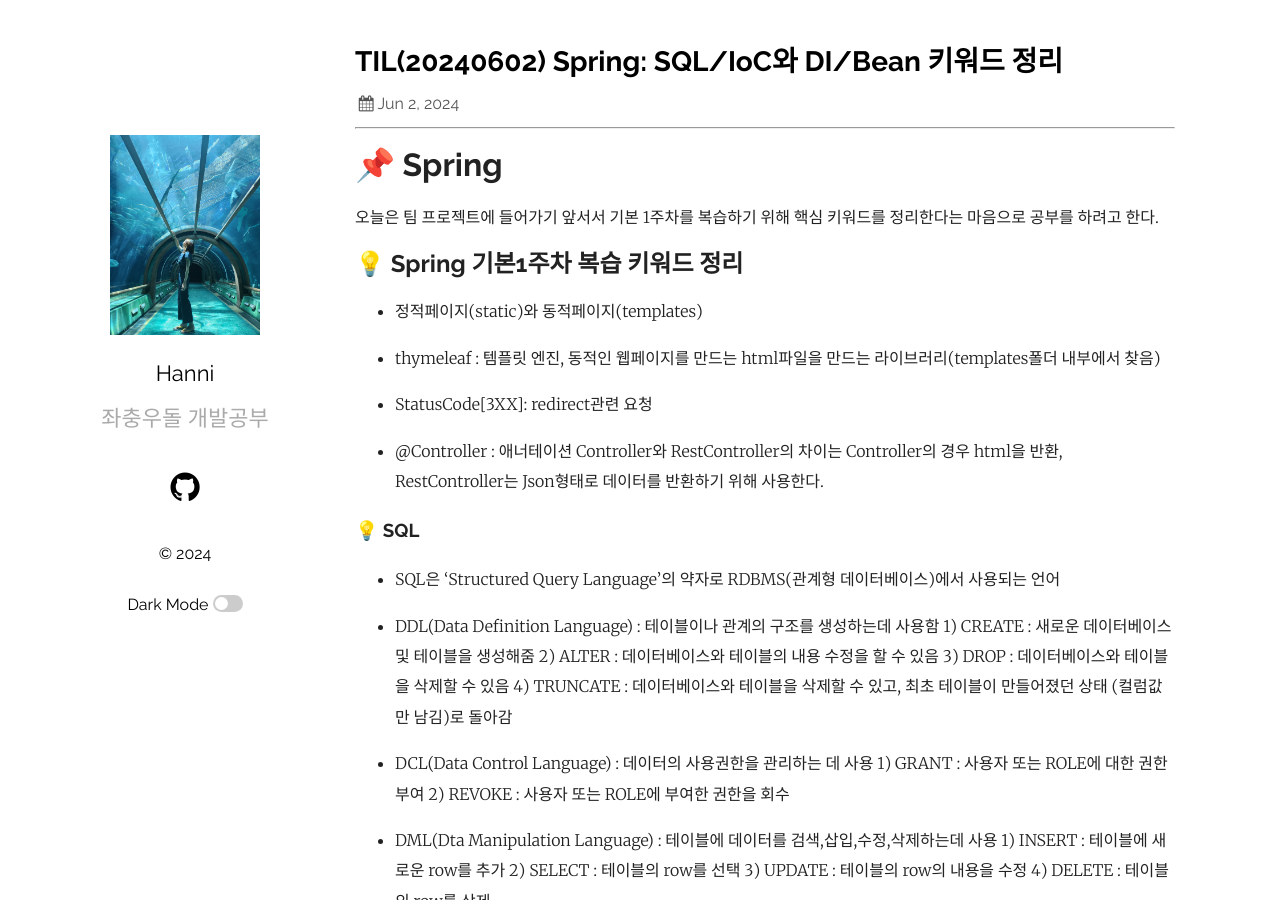
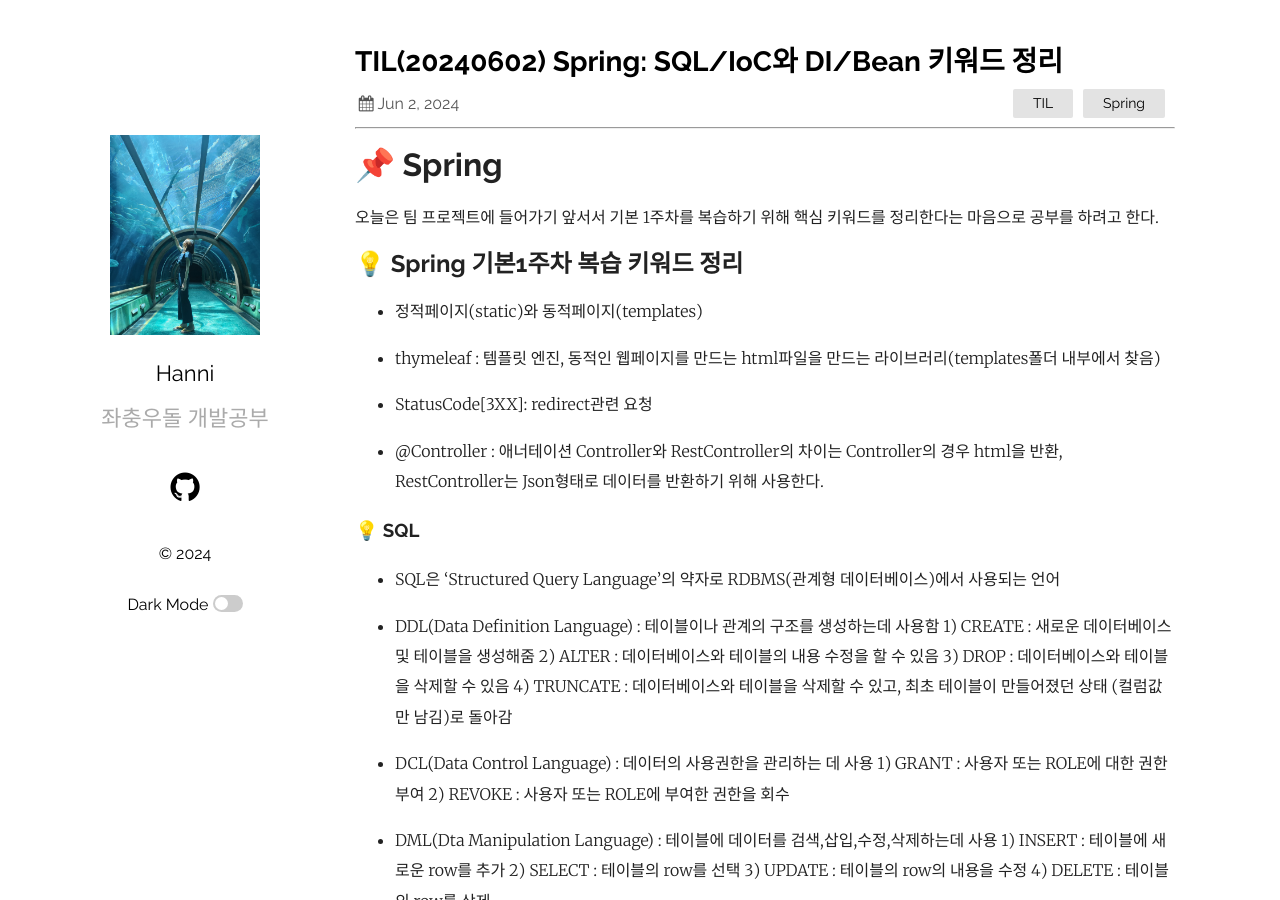
Before and after one commit to HaejungHan/HaejungHan.previous.blog, a Jekyll site: the page built from _posts/2024-06-02-.markdown, in a window 1280 px wide and 900 px high. Built offline with Jekyll 4.4.1, drawn with Linux system fonts in a browser that asks for light colours.

Commit message:
category error

````diff
--- a/_posts/2024-06-02-.markdown
+++ b/_posts/2024-06-02-.markdown
@@ -2,7 +2,7 @@
 layout: post
 title:  "TIL(20240602) Spring: SQL/IoC와 DI/Bean 키워드 정리"
 date:  2024-06-02
-categories:
+categories: TIL Spring
 ---
 
 ---------------------------------------------------------------------
@@ -178,25 +178,3 @@
 ### 💡 Jpa : java ORM기술의  대표적 명세
 - 웹 어플리케이션 서버와 JDBC 사이에서 동작이 되고 있는데, Jpa를 사용하게 되면 데이터베이스에 직접 연결하지 않아도 자동으로 매핑이 된다.
 - Jpa는 표준 명세, 이를 실제로 구현한 프레임워크 중 사실상 표준이 하이버네이트(Hibernate) 이다.
-
-
-
----------------------------------------------------------------------
-
-
-
-
-<!-- # 📌 코딩테스트1️⃣ :
-
-## 🔒 문제 :
-
-
-## 🚫 조건 :
-
-
-# 🔓 문제풀이
-
-```java
-
-
-``` -->
````
